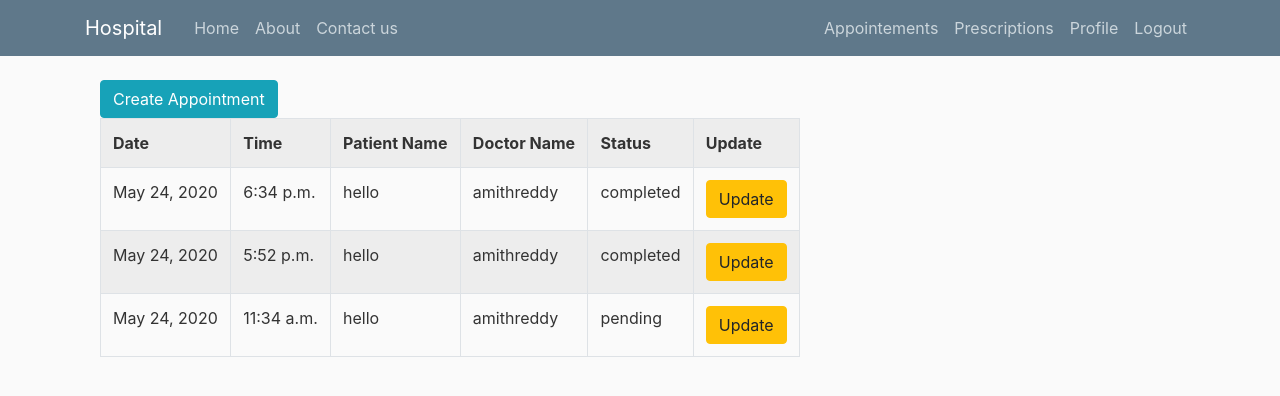
After one commit to amithreddymaada/HospitalManagementSystem, a Django app: page /accounts/receptionist/appointments/ in a window 1280 px wide. The commit adds this page. Shown: the top 396 px of the page. Run offline with Django 3.2, Linux system fonts and the light colour scheme; a user stored in the database is signed in; data comes from the database, SQL or seed files in the repository; both versions use the stored data as it was after the commit; some libraries are stand-ins or nearby versions.

Commit message:
creation of appointments

```diff
--- a/accounts/forms.py
+++ b/accounts/forms.py
@@ -22,6 +22,7 @@ class ProfileUpdateForm(forms.Form):
 
 data = Profile.objects.filter(type='patient')
 PATIENTS = list()
+
 for user in data:
     PATIENTS.append((user.user.username,user.user.username.upper()))
 
@@ -29,3 +30,20 @@ class MedicalHistoryForm(forms.Form):
     patient_name = forms.ChoiceField(choices = PATIENTS)
     symptoms = forms.CharField()
     prescription = forms.CharField(widget=forms.Textarea)
+
+DOCTORS = list()
+data = Profile.objects.filter(type='doctor')
+
+for user in data:
+    DOCTORS.append((user.user.username,user.user.username.upper()))
+
+STATUS = (
+    ('pending', 'PENDING'),
+    ('completed', 'COMPLETED')
+)
+class AppointmentForm(forms.Form):
+    patient_name = forms.ChoiceField(choices = PATIENTS)
+    consulting_doctor = forms.ChoiceField(choices = DOCTORS)
+    status = forms.ChoiceField(choices = STATUS)
+    date = forms.DateField()
+    time = forms.TimeField()
--- a/accounts/models.py
+++ b/accounts/models.py
@@ -3,12 +3,14 @@ from django.contrib.auth.models import User
 
 ACCOUNT_TYPES = (
     ('person', 'PERSON'),
-    ('doctor', 'DOCTOR')
+    ('doctor', 'DOCTOR'),
+    ('receptionist', 'RECEPTIONIST'),
+    ('hr', 'HR'),
 )
 
 class Profile(models.Model):
     user = models.OneToOneField(User, on_delete=models.CASCADE, related_name = 'profile')
-    type = models.CharField(max_length=6, choices=ACCOUNT_TYPES)
+    type = models.CharField(max_length=15, choices=ACCOUNT_TYPES)
 
     def __str__(self):
         return f'{self.user.username} '+self.type
--- a/accounts/templates/accounts/base.html
+++ b/accounts/templates/accounts/base.html
@@ -40,7 +40,8 @@
                     <a class="nav-item nav-link" href="#">Profile</a>
                     <a class="nav-item nav-link" href="{% url 'logout'%}">Logout</a>
                   {% elif user.profile.type == 'receptionist' %}
-                    <a class="nav-item nav-link" href="#">Dashboard</a>
+                    <a class="nav-item nav-link" href="{% url 'receptionist-appointments' %}">Appointements</a>
+                    <a class="nav-item nav-link" href="#">Patients</a>
                     <a class="nav-item nav-link" href="{% url 'logout'%}">Logout</a>
                   {% endif %}
 
--- /dev/null
+++ b/accounts/templates/accounts/reception_appointments.html
@@ -0,0 +1,27 @@
+{% extends "accounts/base.html" %}
+{% block content %}
+    <div class="container">
+        <a href="{% url 'receptionist-appointments-create' %}" class="btn btn-info">Create Appointment</a>
+        <br />
+        <table class="table table-striped table-bordered table-hover table-condensed">
+            <tr>
+                <th>Date</th>
+                <th>Time</th>
+                <th>Patient Name</th>
+                <th>Doctor Name</th>
+                <th>Status </th>
+                <th>Update</th>
+            </tr>
+                {% for appointment in appointments %}
+                    <tr>
+                        <td>{{appointment.date}}</td>
+                        <td>{{appointment.time}}</td>
+                        <td>{{appointment.patient_name}}</td>
+                        <td>{{appointment.consulting_doctor}}</td>
+                        <td>{{appointment.status}} </td>
+                        <td><a  href="{% url 'receptionist-appointments-update' appointment.pk %}" class="btn btn-warning">Update</a> </td>
+                    </tr>
+                {% endfor %}
+        </table>
+    </div>
+{% endblock content %}
--- a/accounts/urls.py
+++ b/accounts/urls.py
@@ -9,6 +9,11 @@ urlpatterns = [
     path('appointments/<str:type>/',user_views.appointments,name='appointments'),
     path('prescriptions/create/',
             user_views.prescription_create,
-            name='prescription-create')
+            name='prescription-create'),
+    path('receptionist/appointments/',user_views.receptionist_appointments_list,name='receptionist-appointments'),
+    path('receptionist/appointments/create/',user_views.appointment_create,name='receptionist-appointments-create'),
+    path('receptionist/appointments/<int:pk>/update/',
+        user_views.AppointmentUpdateView.as_view(),
+        name='receptionist-appointments-update'),
 
 ]
--- a/accounts/views.py
+++ b/accounts/views.py
@@ -1,12 +1,12 @@
 from django.shortcuts import render, redirect
-from .forms import UserRegistrationForm,ProfileUpdateForm,MedicalHistoryForm
+from .forms import UserRegistrationForm,ProfileUpdateForm,MedicalHistoryForm, AppointmentForm
 from django.contrib import messages
 from django.contrib.auth.models import User
 from .models import Profile,PatientBio,DoctorBio, Appointment
 from django.contrib.auth.decorators import login_required
 from .models import MedicalHistory
 from django.contrib.auth.mixins import LoginRequiredMixin,UserPassesTestMixin
-from django.views.generic import CreateView
+from django.views.generic import CreateView,UpdateView
 from django.core.exceptions import ValidationError
 
 def register(request):
@@ -76,3 +76,34 @@ def prescription_create(request):
     else:
         form = MedicalHistoryForm()
     return render(request,'accounts/prescription_create.html',{'form':form})
+
+@login_required
+def receptionist_appointments_list(request):
+    appointments = Appointment.objects.all().order_by('-date','-time', '-id')
+    return render(request,'accounts/reception_appointments.html',{'appointments':appointments})
+
+class AppointmentUpdateView(LoginRequiredMixin,UpdateView):
+    model = Appointment
+    fields = ['status']
+    template_name='accounts/receptionist_appointment_form.html'
+    success_url = '/accounts/receptionist/appointments/'
+
+def appointment_create(request):
+    if request.method == 'POST':
+        form = AppointmentForm(request.POST)
+        if form.is_valid():
+            patient = User.objects.get(username=form.cleaned_data['patient_name'])
+            doctor = User.objects.get(username=form.cleaned_data['consulting_doctor'])
+            appointment = Appointment.objects.create(
+                 patient_name = patient,
+                 consulting_doctor = doctor,
+                 status = form.cleaned_data['status'],
+                 date = form.cleaned_data['date'],
+                 time = form.cleaned_data['time']
+                 )
+            appointment.save()
+            messages.success(request,'appointment added')
+        return redirect('/accounts/receptionist/appointments/')
+    else:
+        form = AppointmentForm()
+    return render(request,'accounts/receptionist_appointment_form.html',{'form':form})
```
Also changed, not shown: accounts/templates/accounts/receptionist_appointment_form.html (added, +18 -0 lines), db.sqlite3.
